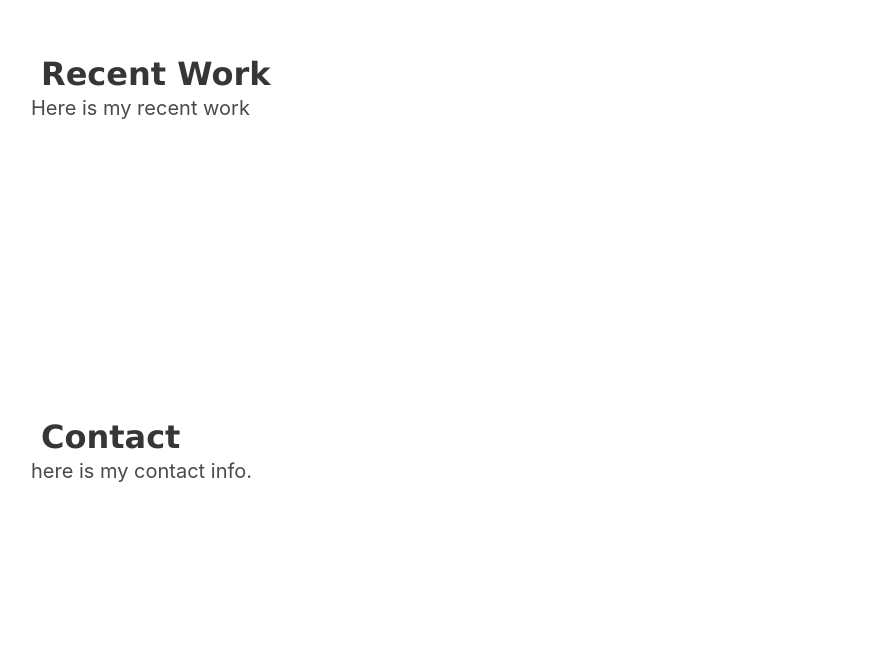
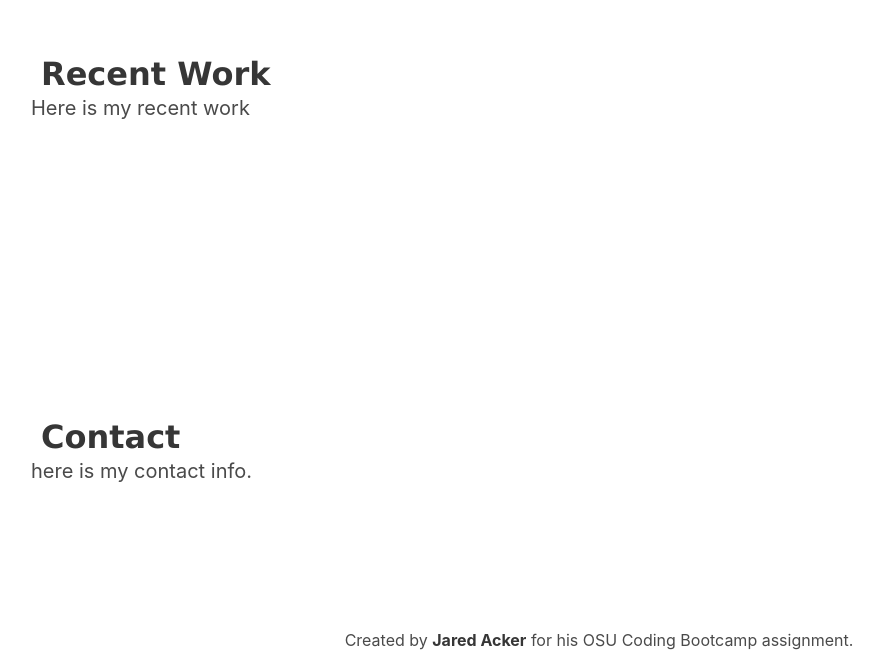
Before and after one commit to JaredAcker/-JaredAcker_Homework_UpdatedPortfolio, a plain HTML site: page index.html in a window 1280 px wide. Shown: the part 654-1306 px from the top of the page, without its empty margins (41-924 px from the left). Before the commit the page ends 1282 px from the top, so only its background shows below. Drawn offline with nearby package versions, Linux system fonts and the light colour scheme.

Commit message:
Update index.html
created a footer section for the page.

```diff
--- a/index.html
+++ b/index.html
@@ -68,3 +68,11 @@
 </body>
 
 <footer>
+    <div class="content has-text-centered">
+        <p>
+          Created by <strong>Jared Acker</strong> for his OSU Coding Bootcamp assignment.
+        </p>
+      </div>
+</footer>
+
+</html>
```
